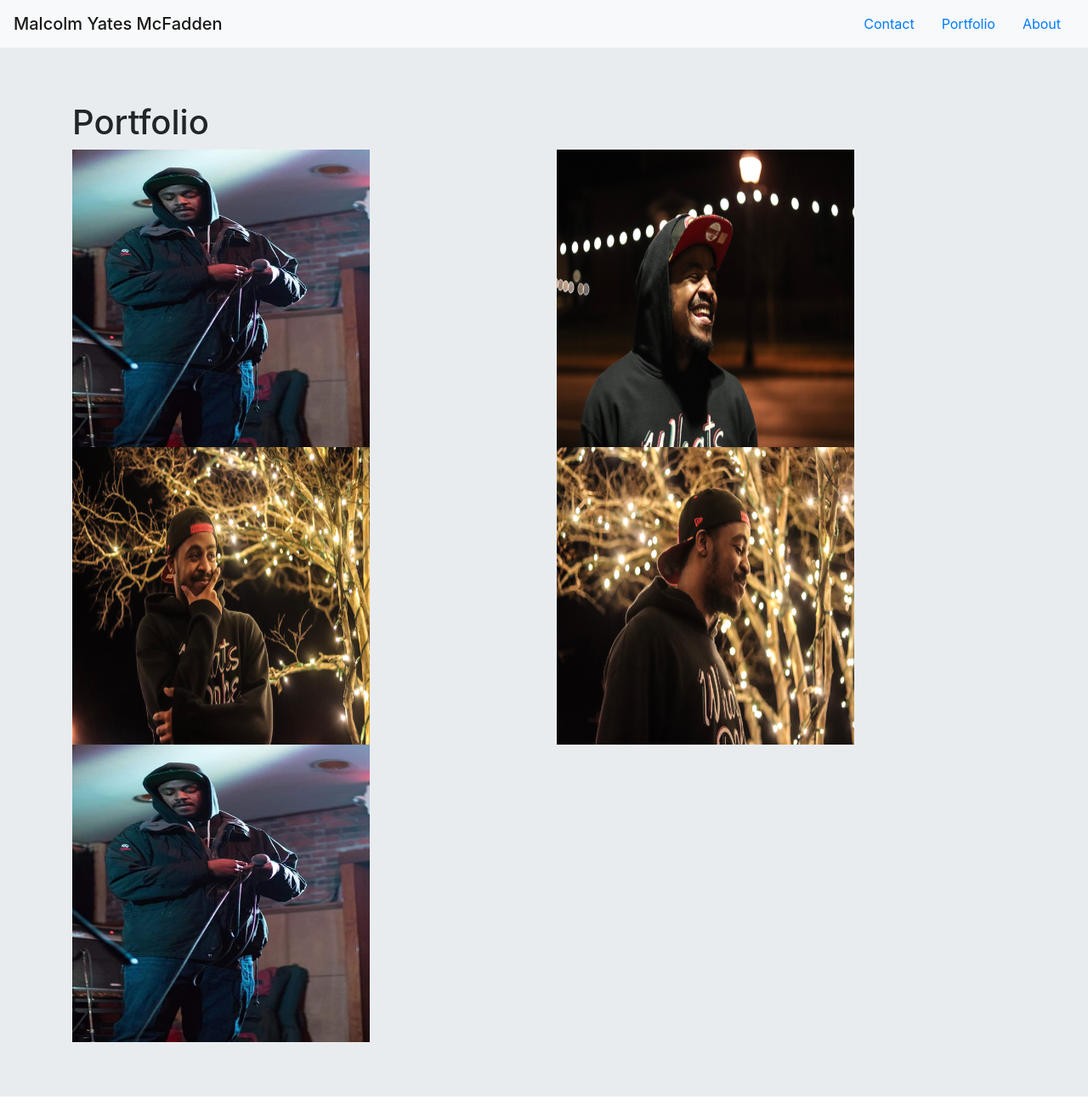
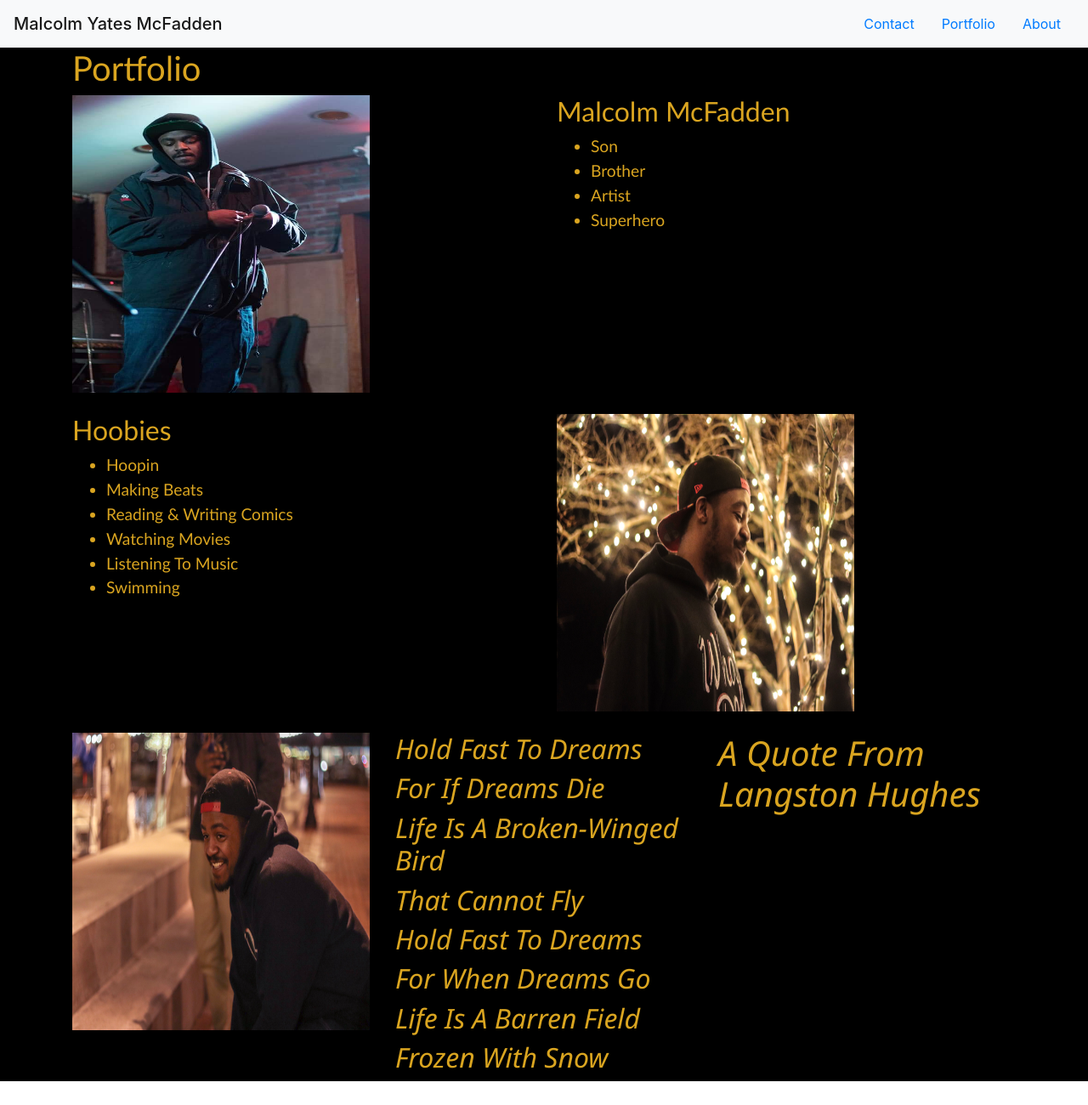
Before and after one commit to MalcolmYates34/homework_2, a plain HTML site: page portfolio.html in a window 1280 px wide. Shown: the whole page at 85% size. After the commit the page ends 1272 px from the top, so only its background shows below. Drawn offline with nearby package versions, Linux system fonts and the light colour scheme.

Commit message:
Finished more of my portfolio

```diff
--- a/portfolio.html
+++ b/portfolio.html
@@ -7,7 +7,7 @@
     <title>My Portfolio</title>
     <link rel="stylesheet" href="https://stackpath.bootstrapcdn.com/bootstrap/4.5.2/css/bootstrap.min.css"
         integrity="sha384-JcKb8q3iqJ61gNV9KGb8thSsNjpSL0n8PARn9HuZOnIxN0hoP+VmmDGMN5t9UJ0Z" crossorigin="anonymous">
-    <link rel="stylesheet" href="style.css">
+    <link rel="stylesheet" href="style.css" />
 </head>
 
 <body>
@@ -27,32 +27,103 @@
             </ul>
         </nav>
     </header>
-    <div class="jumbotron jumbotron-fluid">
+    <div class="myBody" ; class="jumbotron jumbotron-fluid">
         <div class="container-sm">
             <div class="row">
                 <div class="col-sm-12">
                     <h1>Portfolio</h1>
                 </div>
             </div>
+            <div class="mySection">
                 <div class="row">
                     <div class="col-sm-6">
                         <img height="350px" width="350px" src="images/FB_IMG_1529862688509.jpg">
                     </div>
                     <div class="col-sm-6">
-                    <img height="350px" width="350px" src="images/IMG_4145.jpg">
+                        <h2>Malcolm McFadden</h2>
+                        <ul>
+                            <li>
+                                Son
+                            </li>
+                            <li>
+                                Brother
+                            </li>
+                            <li>
+                                Artist
+                            </li>
+                            <li>
+                                Superhero
+                            </li>
+                        </ul>
                     </div>
                 </div>
+            </div>
+            <div class="mySection">
                 <div class="row">
                     <div class="col-sm-6">
-                    <img height="350px" width="350px" src="images/IMG_4152.jpg">
+                        <h2>Hoobies</h2>
+                        <ul>
+                            <li>
+                                Hoopin
+                            </li>
+                            <li>
+                                Making Beats
+                            </li>
+                            <li>
+                                Reading & Writing Comics
+                            </li>
+                            <li>
+                                Watching Movies
+                            </li>
+                            <li>
+                                Listening To Music
+                            </li>
+                            <li>
+                                Swimming
+                            </li>
+                        </ul>
                     </div>
                     <div class="col-sm-6">
                         <img height="350px" width="350px" src="images/IMG_4155.jpg">
                     </div>
                 </div>
+            </div>
+            <div class="quote">
                 <div class="row">
-                <div class="col-sm-6">
-                    <img height="350px" width="350px" src="images/FB_IMG_1529862688509.jpg">
+                    <div class="col-sm-4">
+                        <img height="350px" width="350px" src="images/IMG_4164.jpg">
+                    </div>
+                    <div class="col-sm-4">
+                        <h2>
+                            Hold Fast To Dreams
+                        </h2>
+                        <h2>
+                            For If Dreams Die
+                        </h2>
+                        <h2>
+                            Life Is A Broken-Winged Bird
+                        </h2>
+                        <h2>
+                            That Cannot Fly
+                        </h2>
+                        <h2>
+                            Hold Fast To Dreams
+                        </h2>
+                        <h2>
+                            For When Dreams Go
+                        </h2>
+                        <h2>
+                            Life Is A Barren Field
+                        </h2>
+                        <h2>
+                            Frozen With Snow
+                        </h2>
+                    </div>
+                    <div class="col-sm-4">
+                        <h1>
+                            A Quote From Langston Hughes
+                        </h1>
+                    </div>
                 </div>
             </div>
         </div>
--- a/style.css
+++ b/style.css
@@ -0,0 +1,15 @@
+.myBody {
+    color: goldenrod;
+    background-color: black;
+    font-family: 'Trebuchet MS', 'Lucida Sans Unicode', 'Lucida Grande', 'Lucida Sans', Arial, sans-serif;
+    font-size: larger;
+}
+.mySection {
+    margin-bottom: 25px;
+}
+
+.quote {
+    font-style: italic;
+    font-family: 'Segoe UI', Tahoma, Geneva, Verdana, sans-serif;
+    font-size: larger;
+}
```
Lines whose indentation alone changed are shown as unchanged.
